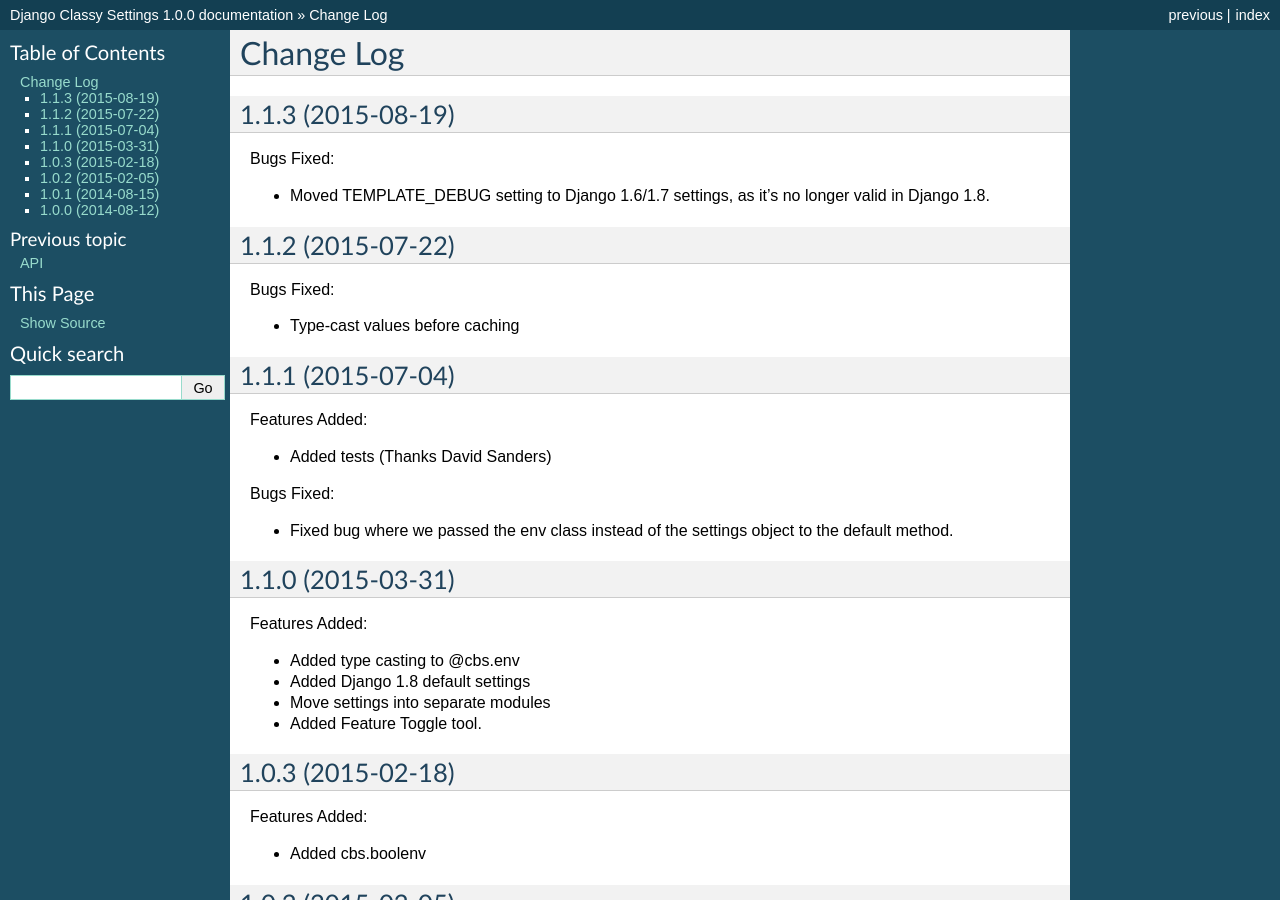
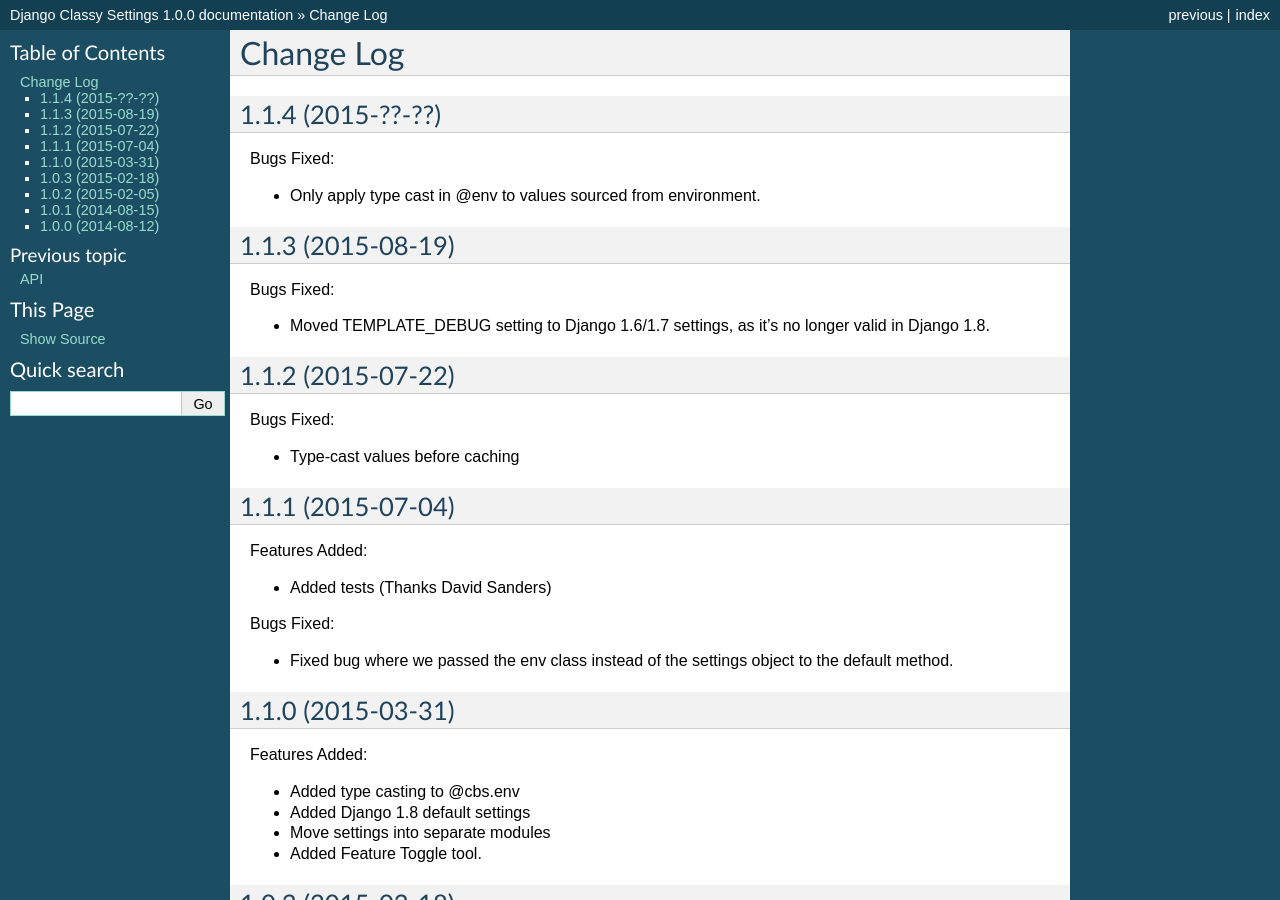
Before and after one commit to funkybob/django-classy-settings, a Sphinx documentation site: the page built from docs/changelog.rst, in a window 1280 px wide and 900 px high. Built offline with Sphinx 7.4.7, drawn with Linux system fonts in a browser that asks for light colours.

Commit message:
Update changelog

```diff
--- a/docs/changelog.rst
+++ b/docs/changelog.rst
@@ -1,5 +1,12 @@
 Change Log
 ==========
+
+1.1.4 (2015-??-??)
+------------------
+
+Bugs Fixed:
+
+- Only apply type cast in @env to values sourced from environment.
 
 1.1.3 (2015-08-19)
 ------------------
```
